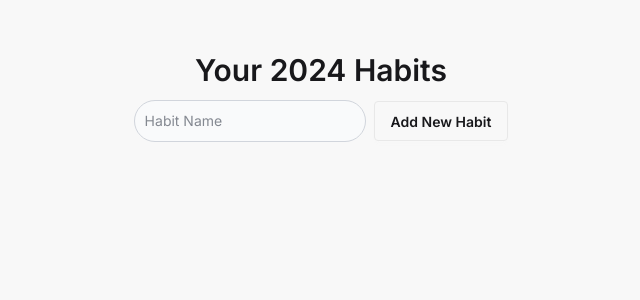
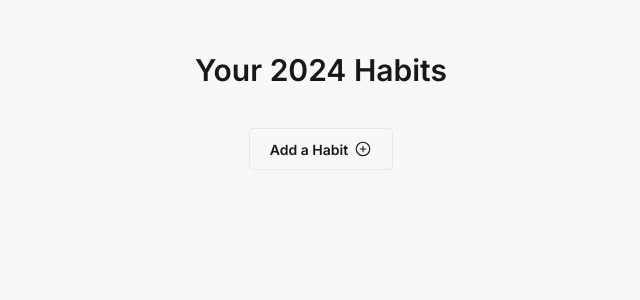
Before and after one commit to ConfidentProgrammer/habit-heatmap, a React (Vite) app: page / in a window 1280 px wide. Shown: the top 300 px of the page, without its empty margins (319-959 px from the left). Built offline with nearby package versions, Linux system fonts and the light colour scheme.

Commit message:
added dialog

```diff
--- a/package.json
+++ b/package.json
@@ -13,6 +13,7 @@
     "@tailwindcss/vite": "^4.1.12",
     "react": "^19.1.1",
     "react-dom": "^19.1.1",
+    "react-icons": "^5.5.0",
     "tailwindcss": "^4.1.12"
   },
   "devDependencies": {
--- a/src/App.tsx
+++ b/src/App.tsx
@@ -8,6 +8,8 @@ import './App.css';
 
 import type { IHabit } from './types/habitTypes';
 import { generateGridForHeatmap, getRandomTheme, initializeProgress } from './utils/utils';
+import Dialog from './components/Dialog';
+import { IoAddCircleOutline } from 'react-icons/io5';
 
 function App() {
   const [habitsProgress, setHabitsProgress] = useState<IHabit[]>(() => loadHabits());
@@ -61,7 +63,7 @@ function App() {
   return (
     <div className="bg-base-200 p-10" data-theme="light">
       <p className="text-3xl font-semibold text-shadow-neutral-content text-center my-3">Your 2024 Habits</p>
-      <NewHabitForm handleNameChange={handleNameChange} />
+
       <div className="habits-container flex flex-wrap justify-center">
         {habitsProgress.map((habit) => (
           <Habit
@@ -74,6 +76,14 @@ function App() {
           />
         ))}
       </div>
+      <div className="dialog-container flex not-first:justify-center mt-7 ">
+        <Dialog
+          btnText={'Add a Habit'}
+          btnClasses={'btn p-5'}
+          dialogChildren={<NewHabitForm handleNameChange={handleNameChange} />}
+          btnChildren={<IoAddCircleOutline size={18} />}
+        />
+      </div>
     </div>
   );
 }
--- a/src/components/Button.tsx
+++ b/src/components/Button.tsx
@@ -1,28 +1,17 @@
 import React from 'react';
 
 interface IButtonProps {
-  text?: string;
-  children?: React.ReactNode;
+  text: string;
+  btnChildren?: React.ReactNode;
   onClickHandler: React.MouseEventHandler<HTMLButtonElement>;
-  color?: 'primary' | 'secondary' | 'accent' | 'info' | 'success' | 'warning' | 'error';
-  outline?: boolean;
+  buttonClasses: string;
 }
 
-const Button = ({ text, children, onClickHandler, color, outline }: IButtonProps) => {
-  const buttonClasses = ['btn'];
-
-  if (color) {
-    buttonClasses.push(`btn-${color}`);
-  }
-
-  if (outline) {
-    buttonClasses.push('btn-outline');
-  }
-
+const Button = ({ text, btnChildren, onClickHandler, buttonClasses }: IButtonProps) => {
   return (
-    <button className={buttonClasses.join(' ')} onClick={onClickHandler}>
+    <button className={buttonClasses} onClick={onClickHandler}>
       {text}
-      {children}{' '}
+      {btnChildren}{' '}
     </button>
   );
 };
--- /dev/null
+++ b/src/components/Dialog.tsx
@@ -0,0 +1,44 @@
+import React, { useState } from 'react';
+
+import Button from './Button';
+
+interface IDialog {
+  dialogChildren: React.ReactNode;
+  btnClasses: string;
+  btnText: string;
+  btnChildren?: React.ReactNode;
+}
+const Dialog = ({ dialogChildren, btnClasses, btnText, btnChildren }: IDialog) => {
+  const [isOpen, setIsOpen] = useState(false);
+
+  return (
+    <>
+      <Button
+        text={btnText}
+        btnChildren={btnChildren}
+        buttonClasses={btnClasses}
+        onClickHandler={() => setIsOpen(true)}
+      />
+
+      {isOpen && (
+        <dialog open className="modal">
+          <div className="modal-box">
+            {dialogChildren}
+            <div className="modal-action">
+              <form method="dialog">
+                <button
+                  className="btn btn-sm btn-circle btn-ghost absolute right-2 top-2"
+                  onClick={() => setIsOpen(false)}
+                >
+                  ✕
+                </button>
+              </form>
+            </div>
+          </div>
+        </dialog>
+      )}
+    </>
+  );
+};
+
+export default Dialog;
--- a/src/components/Habit.tsx
+++ b/src/components/Habit.tsx
@@ -1,4 +1,5 @@
 import { useMemo } from 'react';
+
 import bin from '../assets/trash-2.svg';
 
 import type { IHabit } from '../types/habitTypes';
@@ -38,7 +39,7 @@ const Habit = ({ toggleDay, id, habit, handleDeleteHabit, dateGrid }: IHabitProp
             />
           </div>{' '}
           <div className="flex justify-end">
-            <Button text="Mark Done" onClickHandler={() => toggleDay(id, todaysDate)} />
+            <Button buttonClasses="btn" text="Mark Today Done" onClickHandler={() => toggleDay(id, todaysDate)} />
           </div>
         </div>
       </div>
--- a/src/components/NewHabitForm.tsx
+++ b/src/components/NewHabitForm.tsx
@@ -8,23 +8,29 @@ interface INewHabitFormProps {
 
 const NewHabitForm = ({ handleNameChange }: INewHabitFormProps) => {
   const [name, setName] = useState<string>('');
+  return (
+    <div className="flex flex-col gap-6">
+      <div className="title-desc flex flex-col">
+        <h3 className="font-bold text-xl">Add a New Habit</h3>
+        <p className="text-sm">What's one thing you want to do more consistently?</p>
+      </div>
+      <div className="form-field">
+        <input
+          type="text"
+          className="bg-gray-50 border w-full border-green-500  text-sm rounded-md p-3 dark:placeholder-gray-400     focus:outline-none focus:border-green-500 focus:border-2 focus:shadow-lg transition duration-200 ease-in-out"
+          placeholder="e.g, Medidate, Read, Workout"
+          onChange={(e) => setName(e.target.value)}
+          value={name}
+        />
+      </div>
 
-  return (
-    <div className="flex items-center justify-center">
-      <input
-        type="text"
-        className="bg-gray-50 border border-gray-300 text-gray-900 text-sm rounded-3xl focus:ring-blue-500 focus:border-blue-500 block p-2.5 dark:bg-gray-700 dark:border-gray-600 dark:placeholder-gray-400 dark:text-white dark:focus:ring-blue-500 dark:focus:border-blue-500 mr-2"
-        placeholder="Habit Name"
-        onChange={(e) => setName(e.target.value)}
-        value={name}
-      />
       <Button
+        buttonClasses="btn p-3 rounded-md"
         text="Add New Habit"
         onClickHandler={() => {
           handleNameChange(name);
           setName('');
         }}
-        color="success"
       />
     </div>
   );
```
Also changed, not shown: 1 other file (tests, documents, lock files or other folders).
